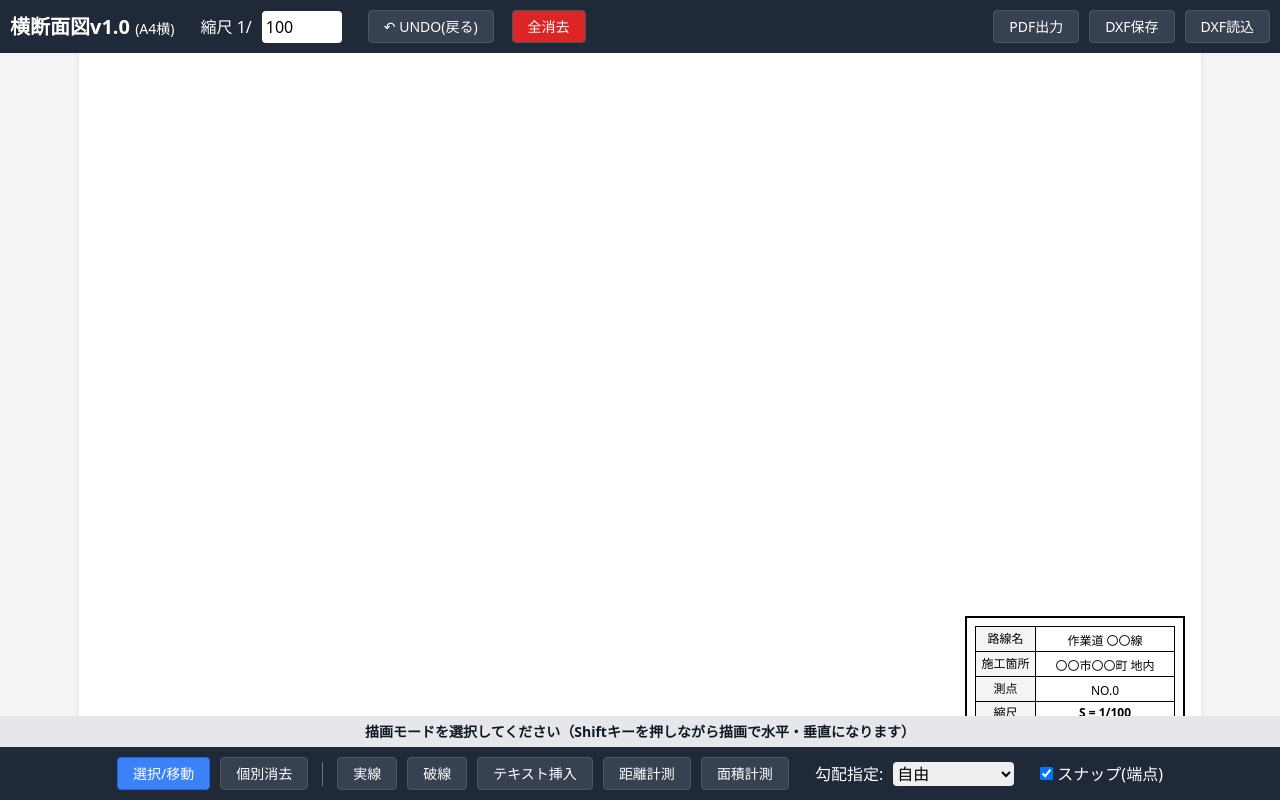
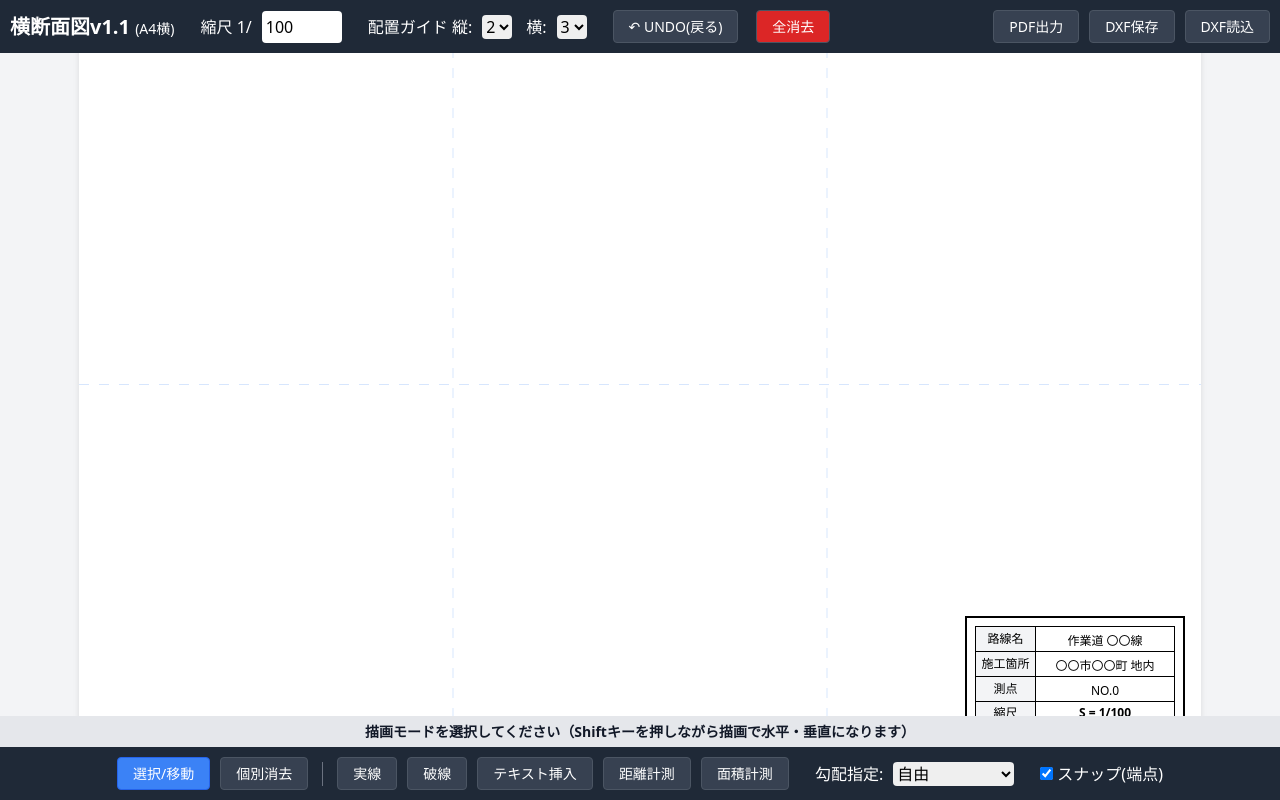
Before and after one commit to takada291/drawing-cros-view, a plain HTML site: page index.html in a window 1280 px wide. Drawn offline with nearby package versions, Linux system fonts and the light colour scheme.

Commit message:
Update index.html

```diff
--- a/index.html
+++ b/index.html
@@ -40,9 +40,23 @@
 
     <!-- 上部メニュー -->
     <div class="toolbar">
-        <h1 class="text-xl font-bold mr-4">横断面図v1.0 <span class="text-sm font-normal">(A4横)</span></h1>
+        <h1 class="text-xl font-bold mr-4">横断面図v1.1 <span class="text-sm font-normal">(A4横)</span></h1>
         <label>縮尺 1/</label>
         <input type="number" id="scale-input" value="100" class="w-20" onchange="updateScale()">
+
+        <label class="ml-4">配置ガイド 縦:</label>
+        <select id="grid-rows" onchange="drawGrid()">
+            <option value="1">1</option>
+            <option value="2" selected>2</option>
+            <option value="3">3</option>
+            <option value="4">4</option>
+        </select>
+        <label class="ml-1">横:</label>
+        <select id="grid-cols" onchange="drawGrid()">
+            <option value="1">1</option>
+            <option value="2">2</option>
+            <option value="3" selected>3</option>
+        </select>
 
         <button class="btn ml-4" onclick="undo()">↶ UNDO(戻る)</button>
         <button class="btn bg-red-600 hover:bg-red-700 ml-2" onclick="clearCanvas()">全消去</button>
@@ -109,8 +123,10 @@
 
     <script>
         const container = document.getElementById('canvas-container');
+        const gridCanvas = document.getElementById('gridLayer');
         const drawCanvas = document.getElementById('drawingLayer');
         const uiCanvas = document.getElementById('uiLayer');
+        const gridCtx = gridCanvas.getContext('2d');
         const drawCtx = drawCanvas.getContext('2d');
         const uiCtx = uiCanvas.getContext('2d');
         const infoBar = document.getElementById('info-bar');
@@ -156,15 +172,45 @@
         }
 
         function resizeCanvases() {
-            [drawCanvas, uiCanvas, document.getElementById('gridLayer')].forEach(c => {
+            [gridCanvas, drawCanvas, uiCanvas].forEach(c => {
                 c.width = CANVAS_WIDTH;
                 c.height = CANVAS_HEIGHT;
             });
+            drawGrid();
             redrawAll();
             updateScaleBar();
         }
         window.addEventListener('resize', resizeCanvases);
         resizeCanvases();
+
+        // 配置ガイド（グリッド）の描画
+        function drawGrid() {
+            gridCtx.clearRect(0, 0, gridCanvas.width, gridCanvas.height);
+            const rows = parseInt(document.getElementById('grid-rows').value) || 2;
+            const cols = parseInt(document.getElementById('grid-cols').value) || 3;
+
+            if (rows === 1 && cols === 1) return; // 1枠の場合はガイド線なし
+
+            gridCtx.beginPath();
+            gridCtx.strokeStyle = 'rgba(59, 130, 246, 0.2)'; // 薄い青色の破線
+            gridCtx.setLineDash([10, 10]);
+            gridCtx.lineWidth = 1;
+
+            // 縦線
+            for (let i = 1; i < cols; i++) {
+                const x = (gridCanvas.width / cols) * i;
+                gridCtx.moveTo(x, 0);
+                gridCtx.lineTo(x, gridCanvas.height);
+            }
+            // 横線
+            for (let i = 1; i < rows; i++) {
+                const y = (gridCanvas.height / rows) * i;
+                gridCtx.moveTo(0, y);
+                gridCtx.lineTo(gridCanvas.width, y);
+            }
+            gridCtx.stroke();
+            gridCtx.setLineDash([]);
+        }
 
         function setMode(mode) {
             currentMode = mode;
@@ -581,6 +627,7 @@
         window.jsPDF = window.jspdf.jsPDF;
         async function exportPDF() {
             uiCtx.clearRect(0, 0, uiCanvas.width, uiCanvas.height);
+            gridCtx.clearRect(0, 0, gridCanvas.width, gridCanvas.height); // PDF出力時はガイドを非表示
 
             const inputs = document.querySelectorAll('#legend-box input');
             const replacements = [];
@@ -601,6 +648,8 @@
                 r.input.style.display = '';
                 r.span.remove();
             });
+
+            drawGrid(); // PDF出力後にガイドを再表示
 
             const imgData = canvas.toDataURL('image/png');
             const pdf = new jsPDF({ orientation: 'landscape', format: 'a4' });
@@ -680,6 +729,8 @@
             reader.readAsText(file);
         }
 
+        // 初期化時に一度ガイドを描画
+        drawGrid();
         updateScaleBar();
     </script>
 </body>
```
